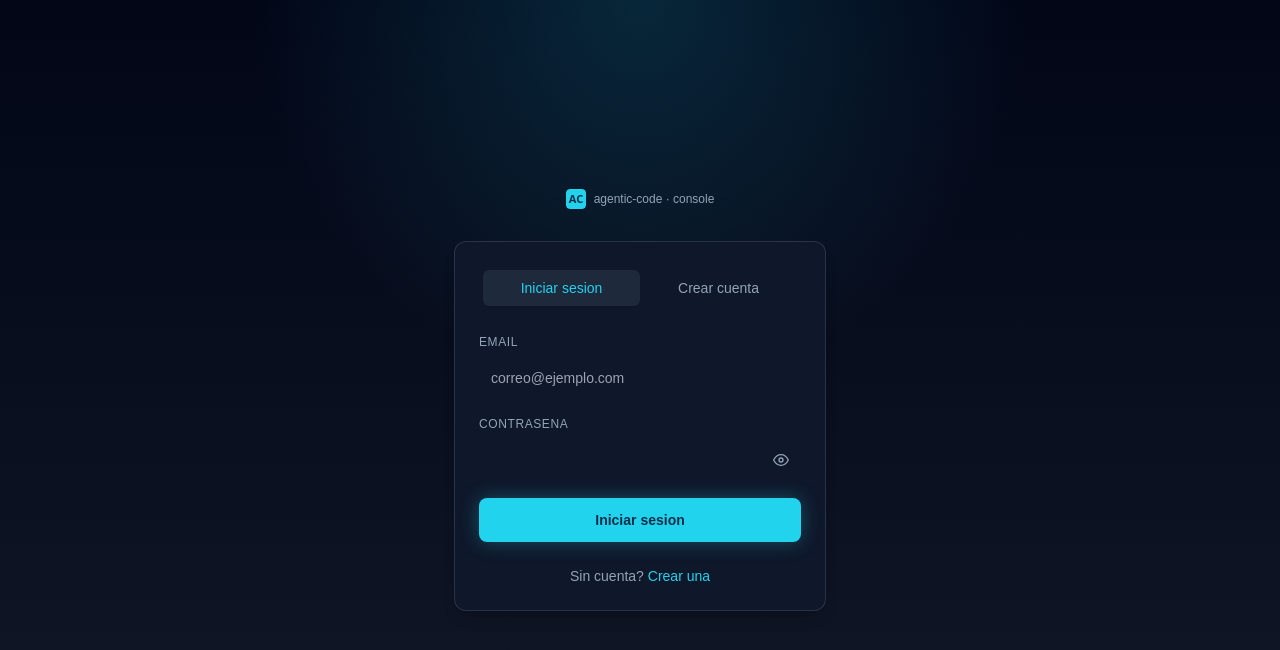
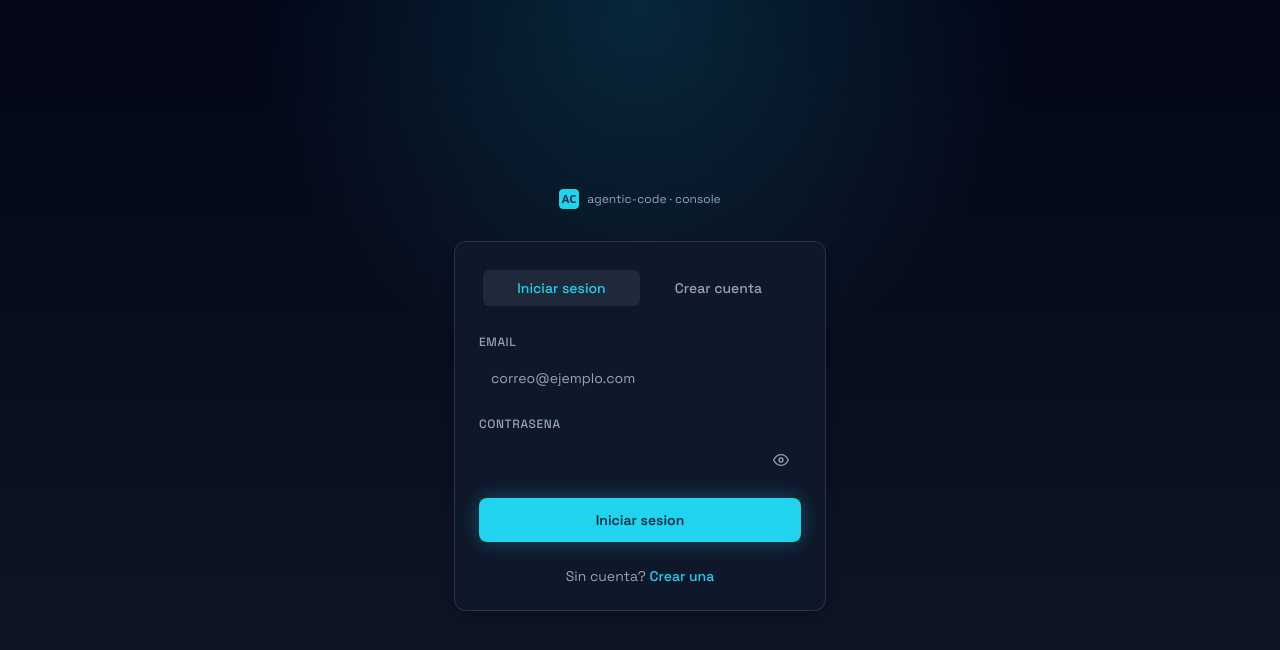
Before and after one commit to branko96/agentic-code, a Next.js app in the folder apps/frontend/: page /auth in a window 1280 px wide. Shown: the top 650 px of the page. Built offline with nearby package versions, Linux system fonts and the light colour scheme; no server answers.

Commit message:
feat(aria): add ARIA CSS custom properties and typography rules

```diff
--- a/apps/frontend/src/app/globals.css
+++ b/apps/frontend/src/app/globals.css
@@ -15,6 +15,14 @@
   --surface-elevated: #1e293b;
   --success: #34d399;
   --warning: #fbbf24;
+  --aria-bg: #09090b;
+  --aria-accent: #22d3ee;
+  --aria-accent-rgb: 34, 211, 238;
+  --aria-accent-soft: rgba(34, 211, 238, 0.12);
+  --aria-success: #34d399;
+  --aria-success-rgb: 52, 211, 153;
+  --aria-danger: #ef4444;
+  --aria-warning: #f59e0b;
 }
 
 body {
@@ -22,8 +30,21 @@ body {
   background:
     radial-gradient(circle at top, rgba(34, 211, 238, 0.16), transparent 38%),
     linear-gradient(180deg, #020617 0%, #111827 100%);
-  font-family: Arial, Helvetica, sans-serif;
+  font-family: var(--font-sans);
   min-height: 100vh;
+}
+
+::selection {
+  background: var(--aria-accent);
+  color: var(--aria-bg);
+}
+
+.font-mono,
+code,
+pre,
+kbd,
+samp {
+  font-family: var(--font-mono);
 }
 
 @layer utilities {
```
